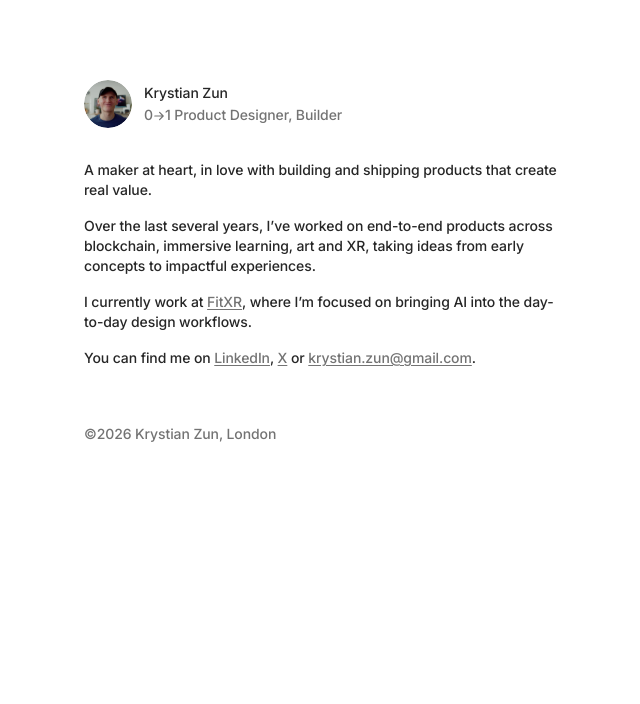
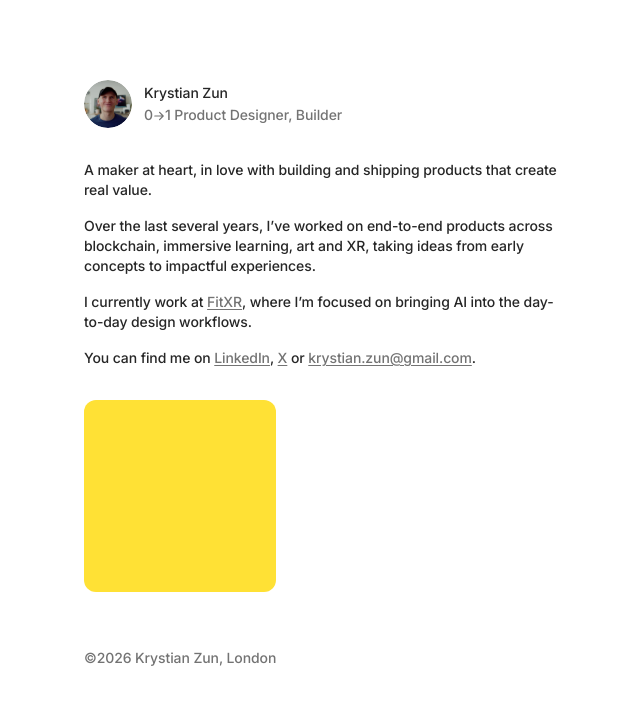
Before and after one commit to krystianzun/krystianzun-com, a Next.js app: page / in a window 1280 px wide. Shown: the top 704 px of the page, without its empty margins (316-956 px from the left). Built offline with nearby package versions, Linux system fonts and the light colour scheme.

Commit message:
add tilt card

```diff
--- a/app/page.tsx
+++ b/app/page.tsx
@@ -4,6 +4,7 @@ import Footer from "@/components/Footer";
 import Projects from "./_components/Projects";
 import Image from "next/image";
 import { useState } from "react";
+import TiltCard from "@/components/TiltCard";
 
 function InlineEmail() {
   const [hovering, setHovering] = useState(false);
@@ -119,6 +120,8 @@ export default function Home() {
         </div>
       </article>
 
+      <TiltCard className="rounded-xl p-6 mb-8 bg-[#FFE135] h-48 w-48" />
+
       <Footer />
     </main>
   );
--- /dev/null
+++ b/components/TiltCard.tsx
@@ -0,0 +1,47 @@
+"use client";
+
+import { useRef, MouseEvent } from "react";
+
+export default function TiltCard({
+  children,
+  className,
+}: {
+  children?: React.ReactNode;
+  className?: string;
+}) {
+  const cardRef = useRef<HTMLDivElement>(null);
+
+  const handleMouseMove = (e: MouseEvent<HTMLDivElement>) => {
+    const card = cardRef.current;
+    if (!card) return;
+
+    const rect = card.getBoundingClientRect();
+    const x = e.clientX - rect.left;
+    const y = e.clientY - rect.top;
+    const centerX = rect.width / 2;
+    const centerY = rect.height / 2;
+
+    const rotateX = ((y - centerY) / centerY) * -6;
+    const rotateY = ((x - centerX) / centerX) * 6;
+
+    card.style.transform = `perspective(800px) rotateX(${rotateX}deg) rotateY(${rotateY}deg) scale3d(1.02, 1.02, 1.02)`;
+  };
+
+  const handleMouseLeave = () => {
+    const card = cardRef.current;
+    if (!card) return;
+    card.style.transform = `perspective(800px) rotateX(0deg) rotateY(0deg) scale3d(1, 1, 1)`;
+  };
+
+  return (
+    <div
+      ref={cardRef}
+      className={className}
+      style={{ transition: "transform 0.2s ease-out", willChange: "transform" }}
+      onMouseMove={handleMouseMove}
+      onMouseLeave={handleMouseLeave}
+    >
+      {children}
+    </div>
+  );
+}
```
